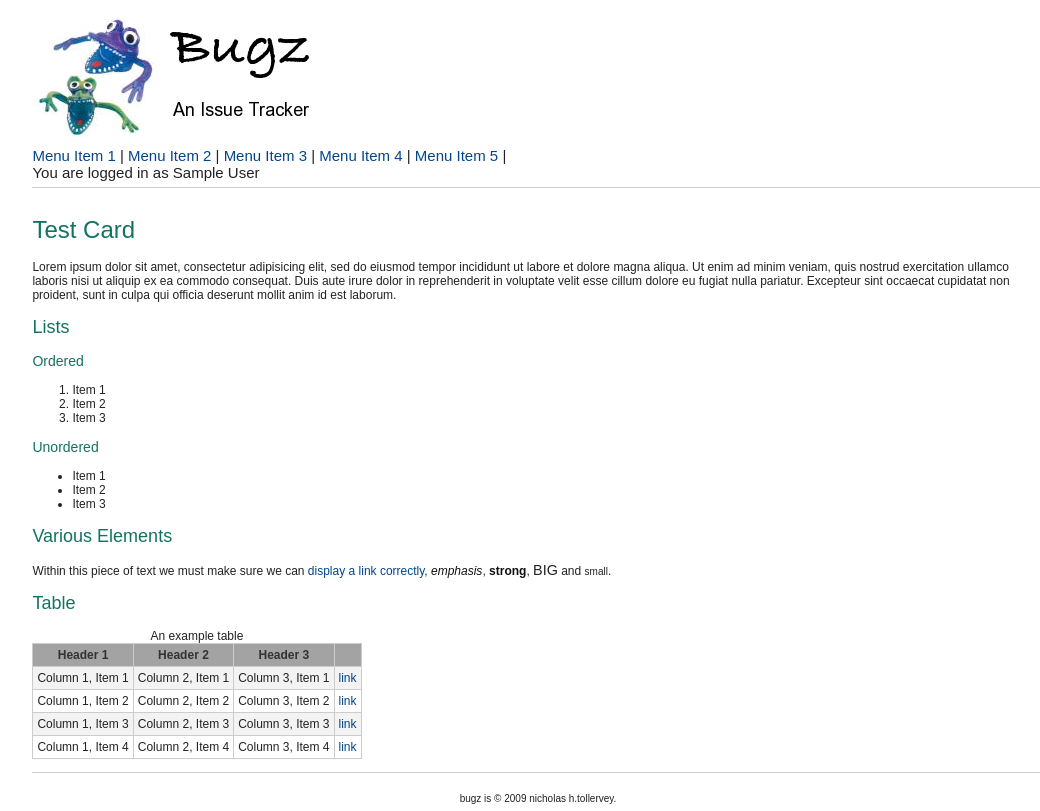
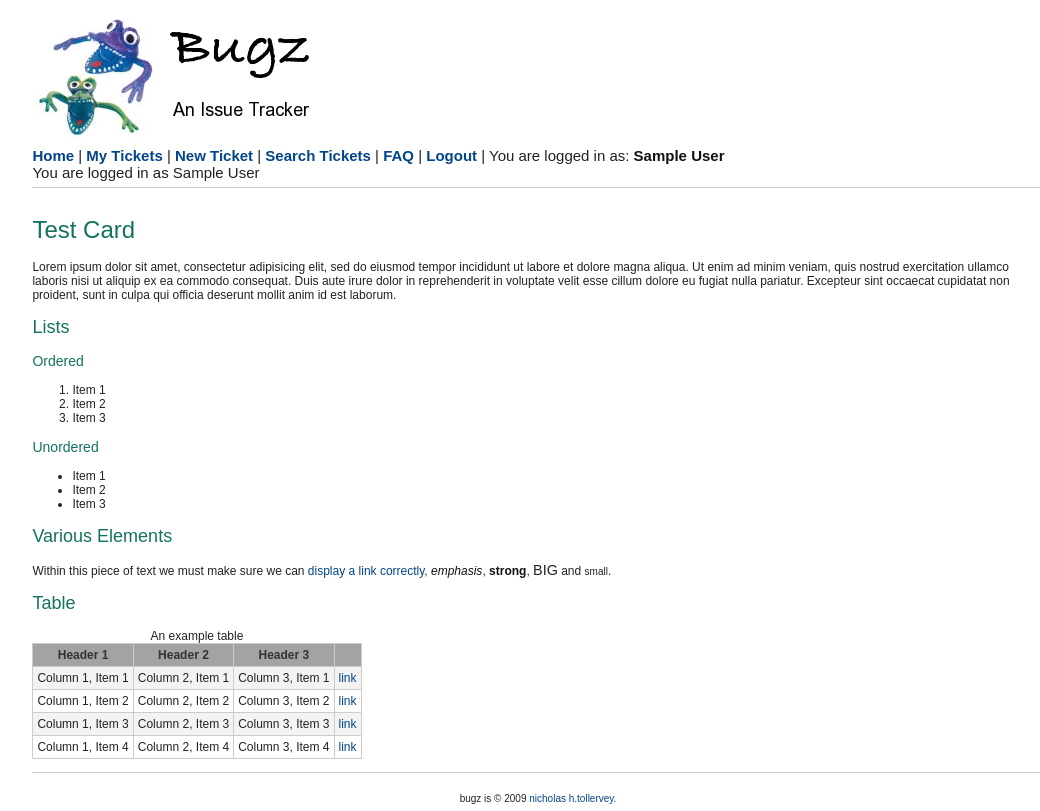
Before and after one commit to ntoll/IssueTracker, a Django app: template templates/base.html in a window 1280 px wide. Shown: the whole page, without its empty margins (102-1142 px from the left). Run offline with Django 3.2, Linux system fonts and the light colour scheme; the template is opened without the code that fills it, so the values that code supplies are empty; the visitor is signed in with stand-in values (Sample User, id 1); parts of the project's set-up code (start-up, migrations or seed data) failed here and were passed over.

Commit message:
Various style and template enhancements to make the UI look more uniform and better organised

```diff
--- a/static/css/style.css
+++ b/static/css/style.css
@@ -79,12 +79,15 @@ h1, h2, h3, h4, h5, h6 {
     margin-left:auto;
     margin-right:auto;
     width:80%;
-    min-width:100px;
+    min-width:800px;
 }
 #header {
     border-bottom:1px solid #CCCCCC;
     font-size:1.5em;
     padding-bottom: 6px;
+}
+#header a {
+    font-weight: bold;
 }
 #content {
     font-size:1.2em;
--- a/templates/base.html
+++ b/templates/base.html
@@ -94,7 +94,8 @@
             </div>
             <div id="footer">
                 <p>{% blocktrans %}
-                Bugz is &copy; 2009 Nicholas H.Tollervey.
+                Bugz is &copy; 2009
+                <a href="http://ntoll.org/">Nicholas H.Tollervey.</a>
                 {% endblocktrans %}</p>
             </div>
         </div>
--- a/templates/menu.html
+++ b/templates/menu.html
@@ -1,6 +1,15 @@
 {% load i18n %}
-<a href="#">Menu Item 1</a> |
-<a href="#">Menu Item 2</a> |
-<a href="#">Menu Item 3</a> |
-<a href="#">Menu Item 4</a> |
-<a href="#">Menu Item 5</a> |
+{% if user.is_authenticated %}
+<a href="/">{% trans "Home" %}</a> |
+<a href="/tickets/">{% trans "My Tickets" %}</a> |
+<a href="/tickets/new">{% trans "New Ticket" %}</a> |
+<a href="/tickets/search">{% trans "Search Tickets" %}</a> |
+<a href="/faq">{% trans "FAQ" %}</a> |
+<a href="/exit">{% trans "Logout" %}</a> |
+You are logged in as: <strong>{{user.get_full_name}}</strong>
+{% else %}
+<a href="/">{% trans "Home" %}</a> |
+<a href="/signup">{% trans "Sign Up" %}</a> |
+<a href="/login">{% trans "Login" %}</a> |
+<a href="/faq">{% trans "FAQ" %}</a> |
+{% endif %}
```
